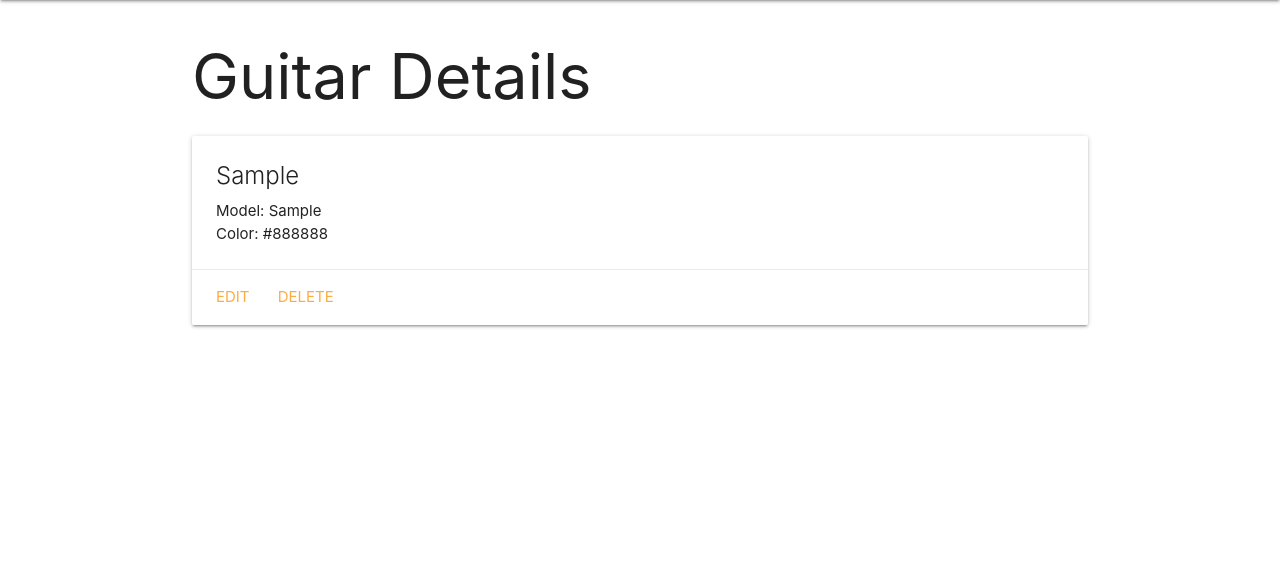
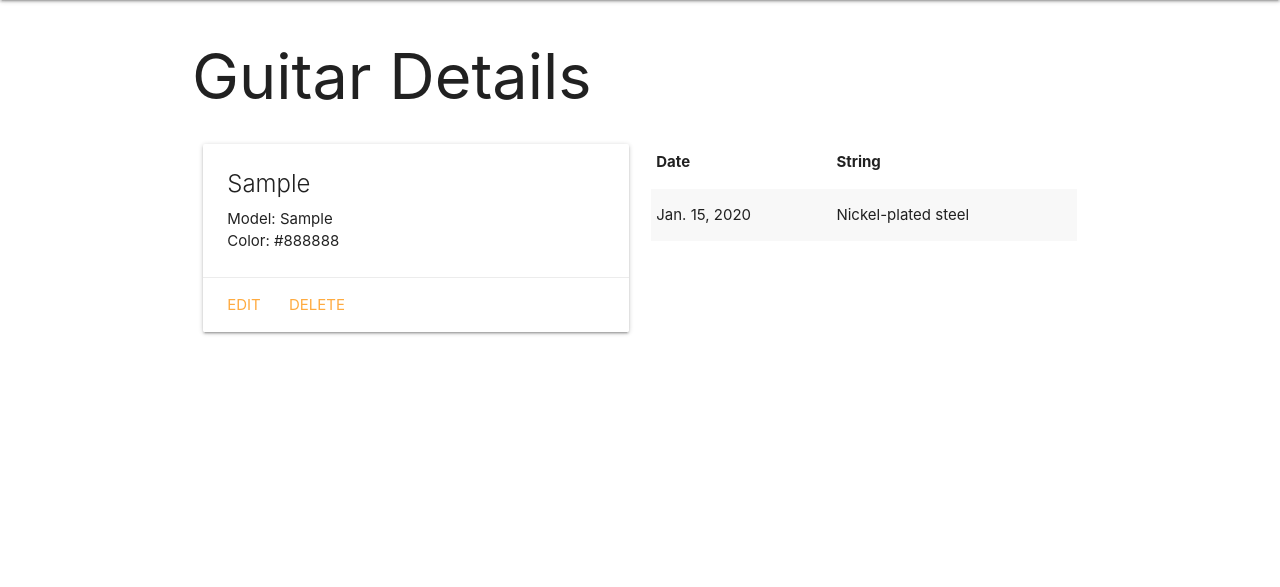
Before and after one commit to EdASalazar/guitarrack, a Django app: page /guitars/1/ in a window 1280 px wide. Shown: the part 64-651 px from the top of the page. Run offline with Django 4.2, Linux system fonts and the light colour scheme; tables that the repository leaves empty hold one stand-in row (values such as "Sample post").

Commit message:
changed String to string

```diff
--- a/main_app/models.py
+++ b/main_app/models.py
@@ -20,7 +20,7 @@ class Guitar(models.Model):
 
 class Restringing(models.Model):
     date = models.DateField('Date Changed')
-    String = models.CharField(
+    string = models.CharField(
         max_length=2,
         choices=STRINGS,
         default=STRINGS[0][0]
--- a/main_app/templates/guitars/detail.html
+++ b/main_app/templates/guitars/detail.html
@@ -2,7 +2,8 @@
 {% block content %}
 
 <h1>Guitar Details</h1>
-
+<div class="row">
+  <div class="col s6">
     <div class="card">
       <div class="card-content">
         <span class="card-title">{{ guitar.brand }}</span>
@@ -14,5 +15,21 @@
         <a href="{% url 'guitars_delete' guitar.id %}">Delete</a>
       </div>
     </div>
-
+  </div>
+  <div class="col s6">
+    <table class="striped">
+      <thead>
+        <tr><th>Date</th><th>String</th></tr>
+      </thead>
+      <tbody>
+        {% for restringing in guitar.restringing_set.all %}
+          <tr>
+            <td>{{restringing.date}}</td>
+            <td>{{restringing.get_string_display}}</td>
+          </tr>
+        {% endfor %}
+      </tbody>
+    </table>
+  </div>
+</div>
 {% endblock %}
```
Also changed, not shown: main_app/migrations/0007_rename_string_restringing_string.py (added). Lines whose indentation alone changed are shown as unchanged.
